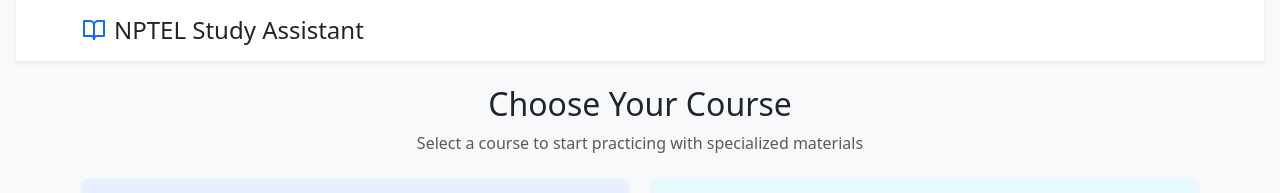
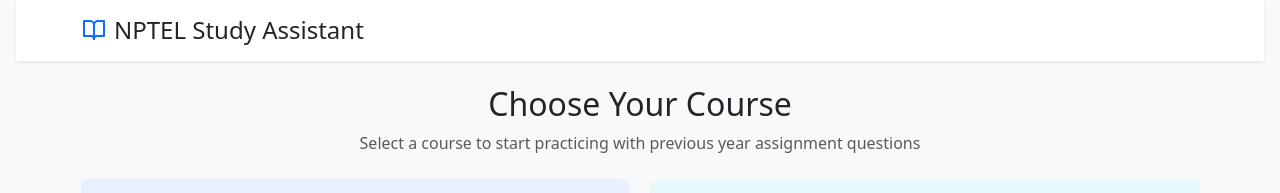
Before and after one commit to sabadusaiganeshreddy/Nptel_Quiz, a React (Vite) app: page / in a window 1280 px wide. Shown: the top 193 px of the page. Built offline with nearby package versions, Linux system fonts and the light colour scheme.

Commit message:
seo optimised

```diff
--- a/src/pages/CourseSelect.jsx
+++ b/src/pages/CourseSelect.jsx
@@ -56,7 +56,7 @@ const CourseSelect = ({ onCourseSelect }) => {
       <Container className="flex-grow-1 py-4">
         <div className="text-center mb-4">
           <h2 className="mb-2">Choose Your Course</h2>
-          <p className="text-muted">Select a course to start practicing with specialized materials</p>
+          <p className="text-muted">Select a course to start practicing with previous year assignment questions</p>
         </div>
 
         <Row className="g-4">
```
